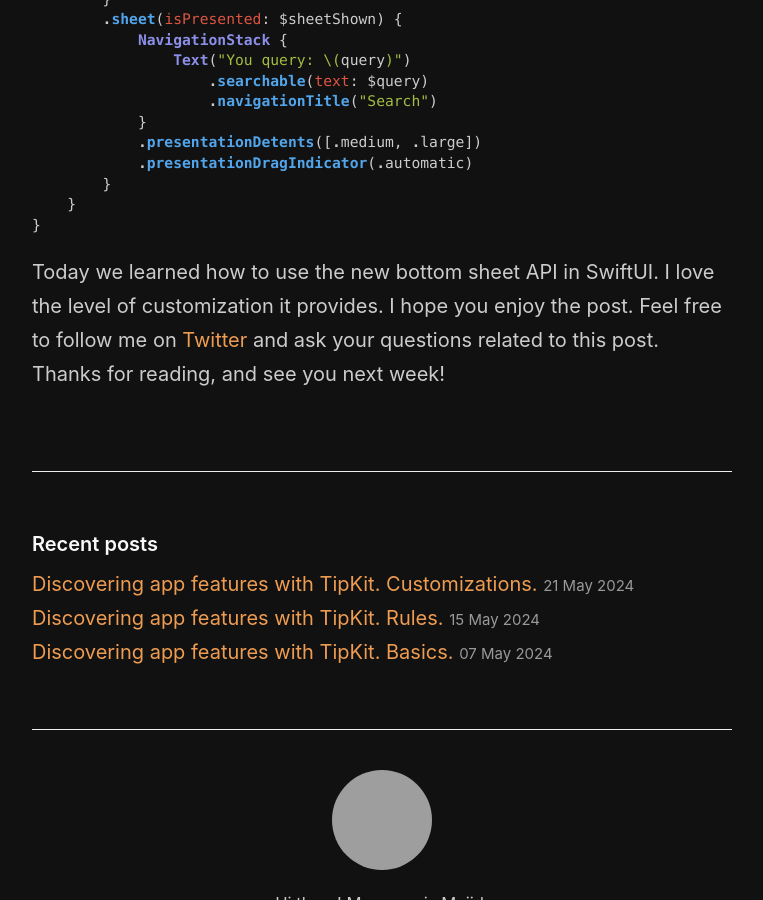
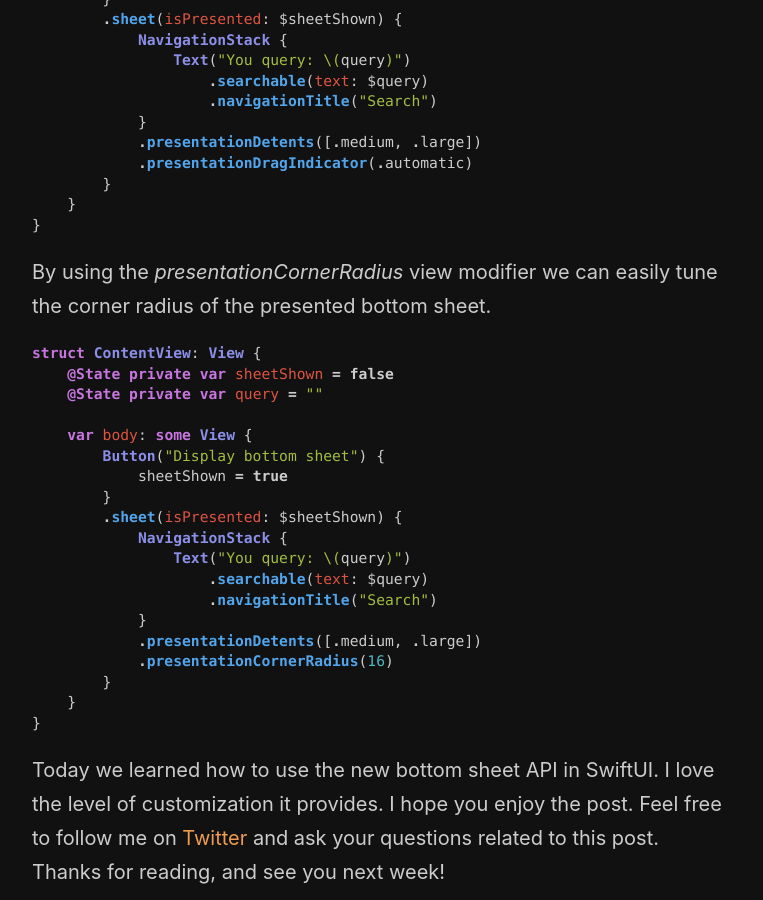
Before and after one commit to mecid/mecid.github.io, a Jekyll site: the page built from _posts/2022-07-19-bottom-sheet-api-in-swiftui.md, in a window 1280 px wide and 900 px high, scrolled down 4935 px, cut to the strip 0-900 px from the top of the window. Shown: the whole strip, without its empty margins (258-1021 px from the left). Built offline with Jekyll 4.4.1, drawn with Linux system fonts in a browser that asks for light colours; grey boxes are pictures that could not be loaded.

Commit message:
bottom sheet corner radius section added

````diff
--- a/_posts/2022-07-19-bottom-sheet-api-in-swiftui.md
+++ b/_posts/2022-07-19-bottom-sheet-api-in-swiftui.md
@@ -181,4 +181,28 @@ struct ContentView: View {
 }
 ```
 
+By using the *presentationCornerRadius* view modifier we can easily tune the corner radius of the presented bottom sheet.
+
+```swift
+struct ContentView: View {
+    @State private var sheetShown = false
+    @State private var query = ""
+
+    var body: some View {
+        Button("Display bottom sheet") {
+            sheetShown = true
+        }
+        .sheet(isPresented: $sheetShown) {
+            NavigationStack {
+                Text("You query: \(query)")
+                    .searchable(text: $query)
+                    .navigationTitle("Search")
+            }
+            .presentationDetents([.medium, .large])
+            .presentationCornerRadius(16)
+        }
+    }
+}
+```
+
 Today we learned how to use the new bottom sheet API in SwiftUI. I love the level of customization it provides. I hope you enjoy the post. Feel free to follow me on [Twitter](https://twitter.com/mecid) and ask your questions related to this post. Thanks for reading, and see you next week!
````
